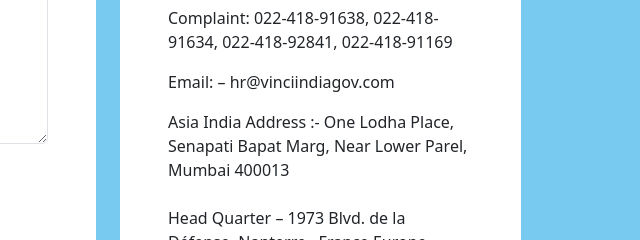
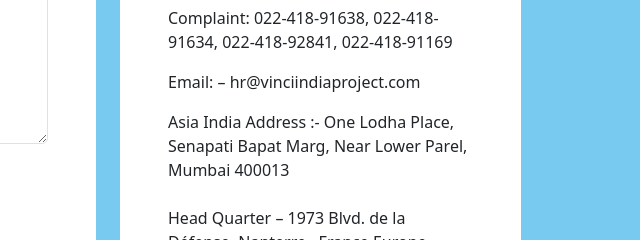
Before and after one commit to heyyyyamyy/vinci, a plain HTML site: page Contact.html in a window 1280 px wide. Shown: the part 483-723 px from the top of the page, 617-1257 px from the left. Drawn offline with nearby package versions, Linux system fonts and the light colour scheme.

Commit message:
added a mail

```diff
--- a/Contact.html
+++ b/Contact.html
@@ -125,7 +125,7 @@
                     <div class="row ">
 
                         <div class="col-12 col-xl-12">
-                            <p class="">Email: –    hr@vinciindiagov.com </p>
+                            <p class="">Email: –  hr@vinciindiaproject.com </p>
                             <p>Asia India Address :- One Lodha Place, Senapati Bapat Marg, Near Lower Parel, Mumbai 400013
                                 <br>
                                 <br>
```
